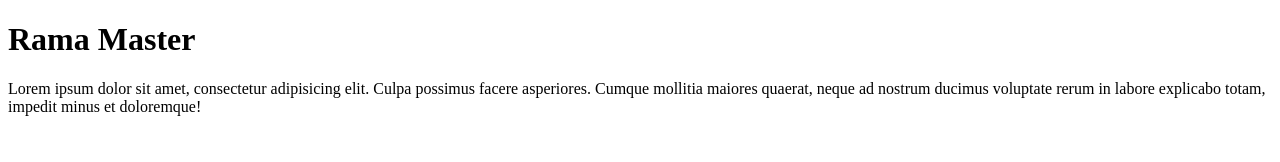
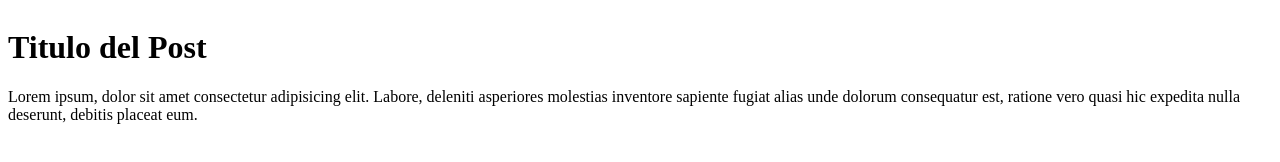
Before and after one commit to calguzman/github, a plain HTML site: page index.html in a window 1280 px wide. Drawn offline with Linux system fonts and the light colour scheme.

Commit message:
Start Html Blog Project

```diff
--- a/css/style.css
+++ b/css/style.css
@@ -1,3 +1,12 @@
 body{
-  background-color: red;
+
 }
+.container{
+  width: 100%;
+  display: flex;
+  justify-content: center;
+  align-items: center;
+}
+#header{
+background-color:#7e7e7e;
+}
--- a/index.html
+++ b/index.html
@@ -4,9 +4,18 @@
   <meta charset="UTF-8">
   <meta name="viewport" content="width=device-width, initial-scale=1.0">
   <title>Blog Express Ingenieria</title>
+  <link rel="stylesheet" href="./css/style.css">
 </head>
 <body>
-  <h1>Rama Master</h1>
-  <p>Lorem ipsum dolor sit amet, consectetur adipisicing elit. Culpa possimus facere asperiores. Cumque mollitia maiores quaerat, neque ad nostrum ducimus voluptate rerum in labore explicabo totam, impedit minus et doloremque!</p>
+  <div class="container">
+    <div id="header">
+
+    </div>
+    <div id="post">
+      <h1>Titulo del Post</h1>
+      <p>Lorem ipsum, dolor sit amet consectetur adipisicing elit. Labore, deleniti asperiores molestias inventore sapiente fugiat alias unde dolorum consequatur est, ratione vero quasi hic expedita nulla deserunt, debitis placeat eum.</p>
+    </div>
+  </div>
+
 </body>
 </html>
```
